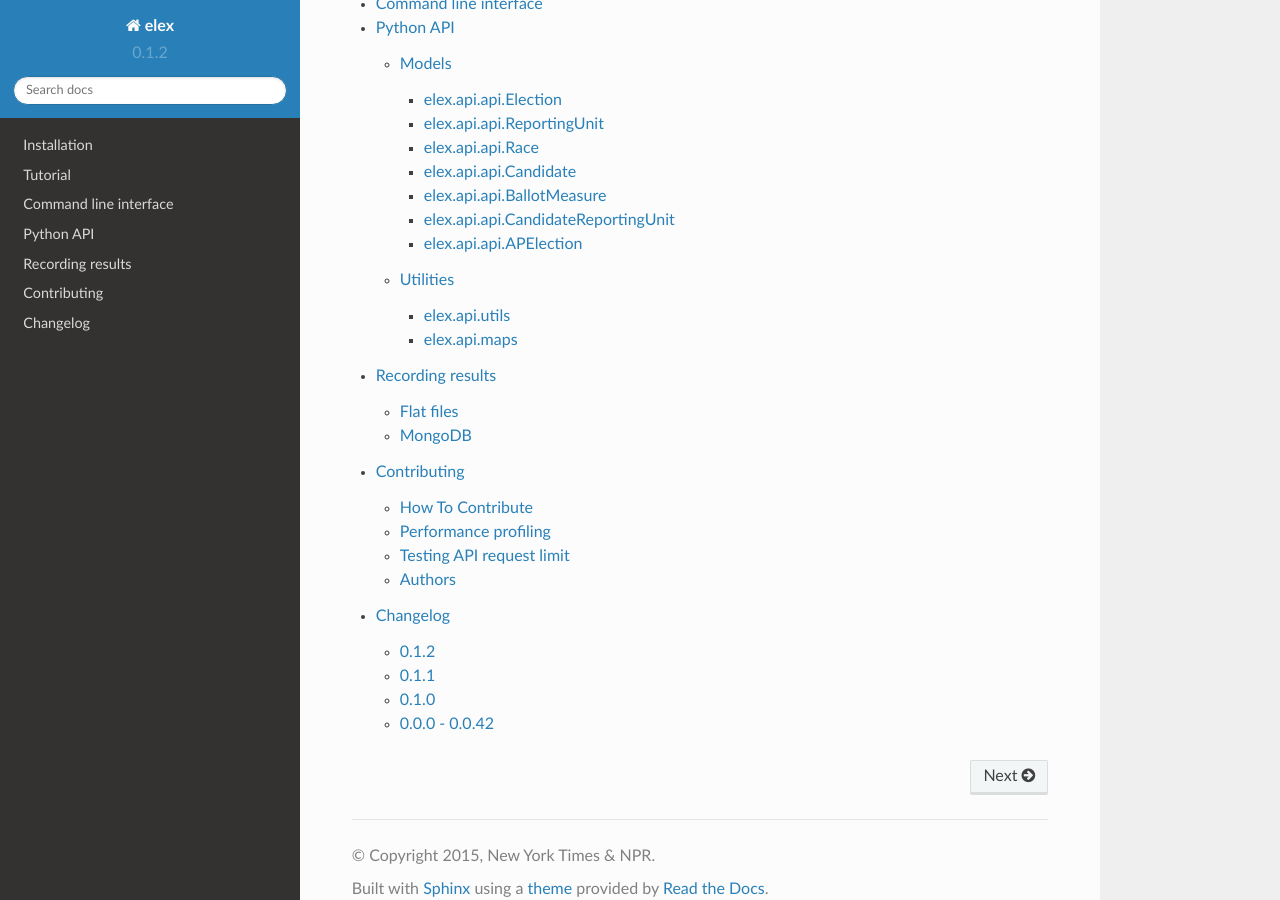
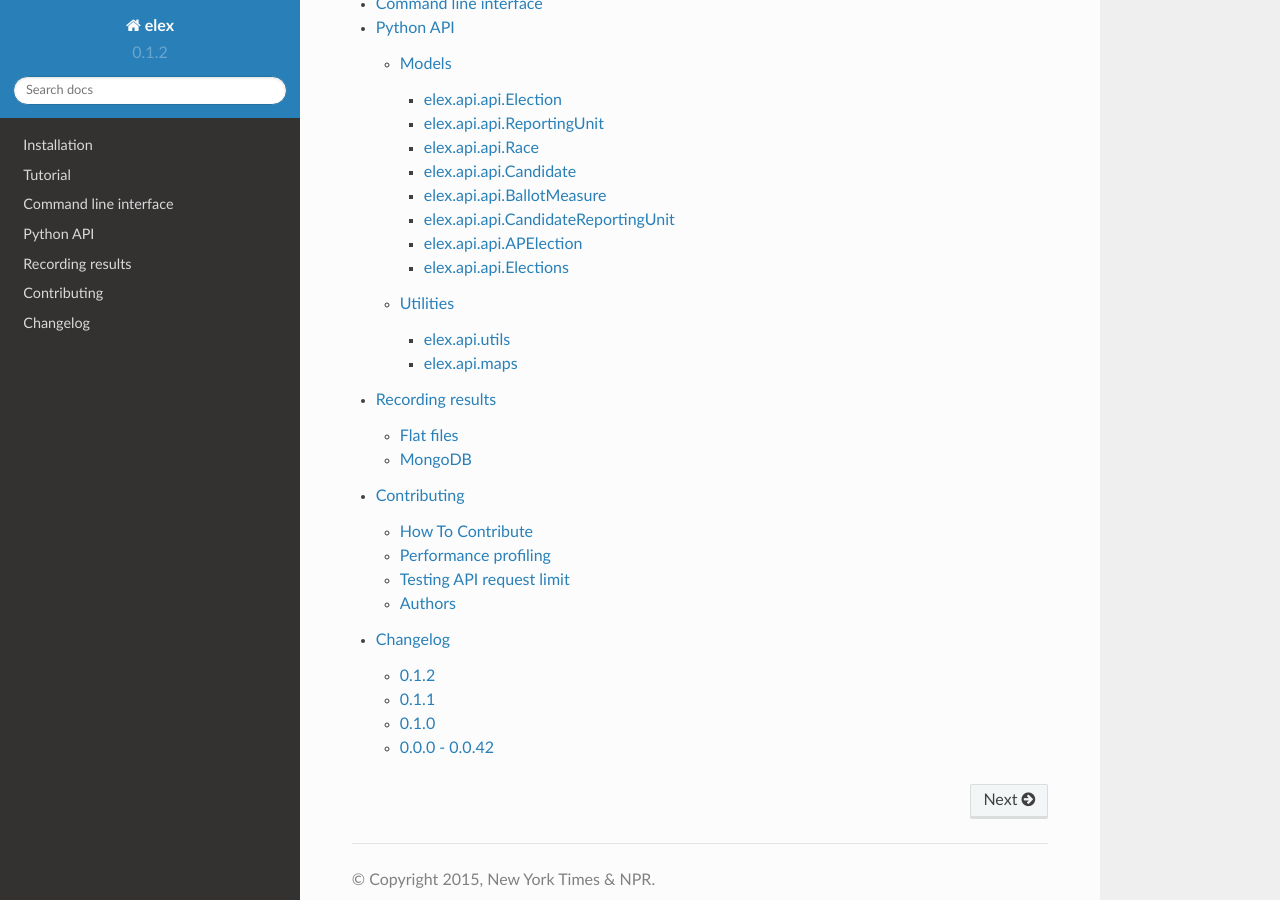
Before and after one commit to newsdev/elex, a Sphinx documentation site: the page built from docs/index.rst, in a window 1280 px wide and 900 px high, scrolled down 1844 px. Built offline with Sphinx 7.4.7 and the Read the Docs theme 2.0.0, drawn with Linux system fonts in a browser that asks for light colours; the version number is read from the project's files by our own code.

Commit message:
pydocs for elections

```diff
--- a/docs/api.rst
+++ b/docs/api.rst
@@ -27,6 +27,7 @@ Models
     api/ballotmeasure
     api/candidatereportingunit
     api/baseobject
+    api/elections
 
 Utilities
 =========
--- /dev/null
+++ b/docs/api/elections.rst
@@ -0,0 +1,7 @@
+======================
+elex.api.api.Elections
+======================
+
+.. autoclass:: elex.api.api.Elections
+    :members:
+    :undoc-members:
```
